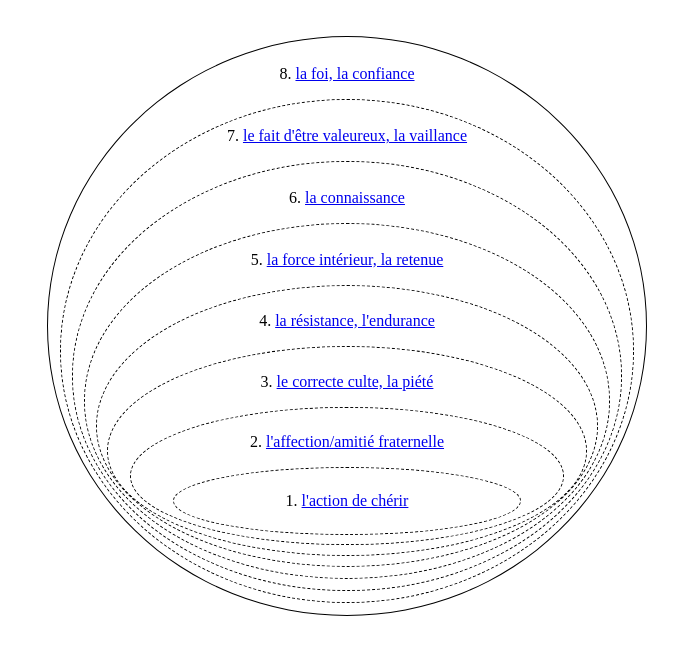
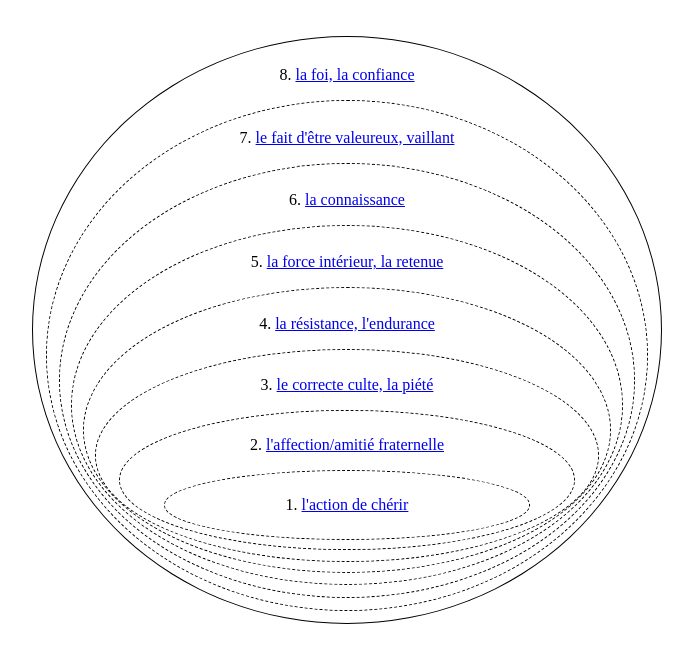
Before and after one commit to kylak/2_Pi_1_5_7, a plain HTML site: page index.html in a window 1280 px wide. Shown: the part 128-790 px from the top of the page, without its empty margins (293-986 px from the left). Drawn offline with Linux system fonts and the light colour scheme.

Commit message:
css et code

```diff
--- a/index.html
+++ b/index.html
@@ -6,17 +6,16 @@
 </head>
 
 <style>
+	body {
+		width: 630px;
+		margin: auto;
+		margin-top: 50px;
+		text-align: center;
+	}
+
 	h1 {
-		text-align: center;
 		margin-top:70px;
 		margin-bottom: 57px;
-	}
-
-	body {
-		width: 600px;
-		margin: auto;
-		margin-top: 50px;
-
 	}
 
 	div {
@@ -25,10 +24,6 @@
 		padding: 2%;
 		margin: auto;
 	}
-
-	p {
-		text-align: center;
-	}
 </style>
 
 <body>
@@ -36,7 +31,7 @@
 	<div id="pistis" style="border: 1px black solid;">
 		<p>8. <a href="https://nouveautestament.github.io/lemme/%CF%80%CE%AF%CF%83%CF%84%CE%B9%CF%82.html" target="_blank">la foi, la confiance</a></p>
 		<div id="arete">
-			<p>7. <a href="https://nouveautestament.github.io/lemme/%E1%BC%80%CF%81%CE%B5%CF%84%CE%AE.html" target="_blank">le fait d'être valeureux, la vaillance</a></p>
+			<p>7. <a href="https://nouveautestament.github.io/lemme/%E1%BC%80%CF%81%CE%B5%CF%84%CE%AE.html" target="_blank">le fait d'être valeureux, vaillant</a></p>
 			<div id="gnosis">
 				<p>6. <a href="https://nouveautestament.github.io/lemme/%CE%B3%CE%BD%E1%BF%B6%CF%83%CE%B9%CF%82.html" target="_blank">la connaissance</a></p>
 				<div id="egkrateia">
@@ -58,4 +53,5 @@
 		</div>
 	</div>
 </body>
+
 </html>
```
